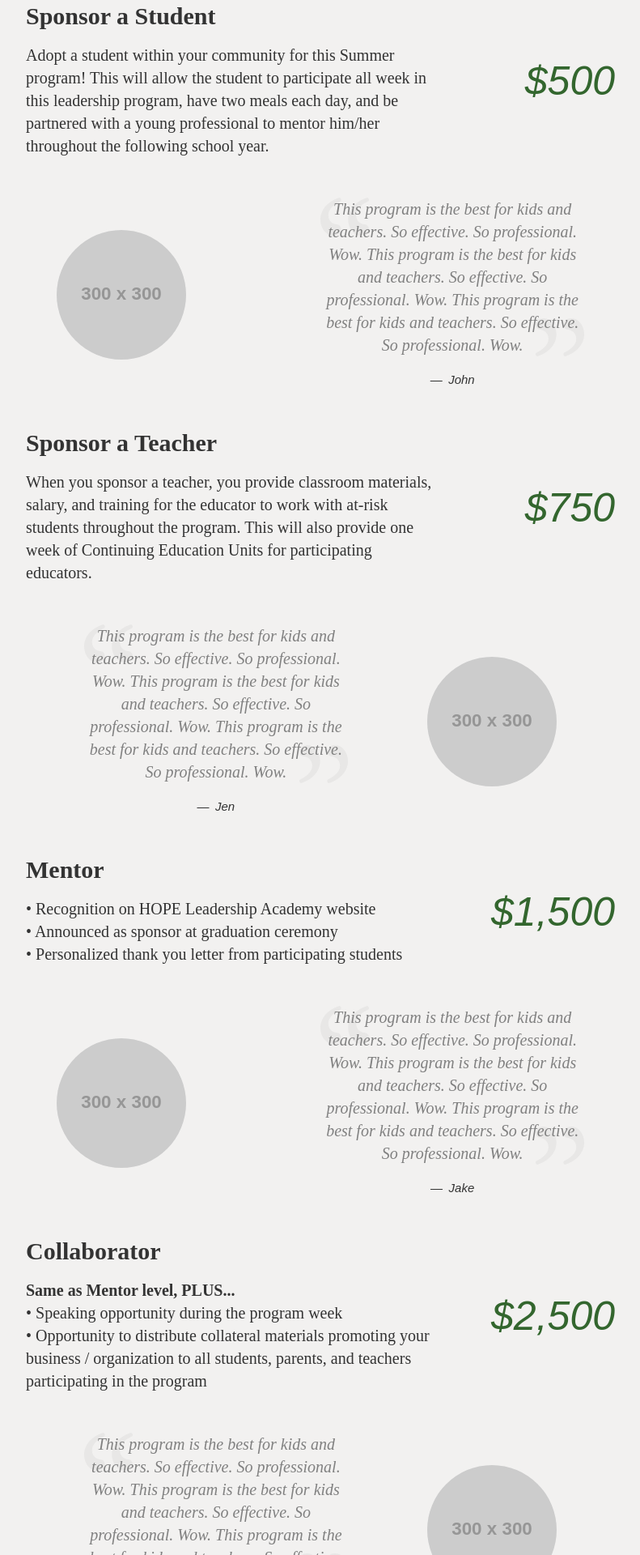
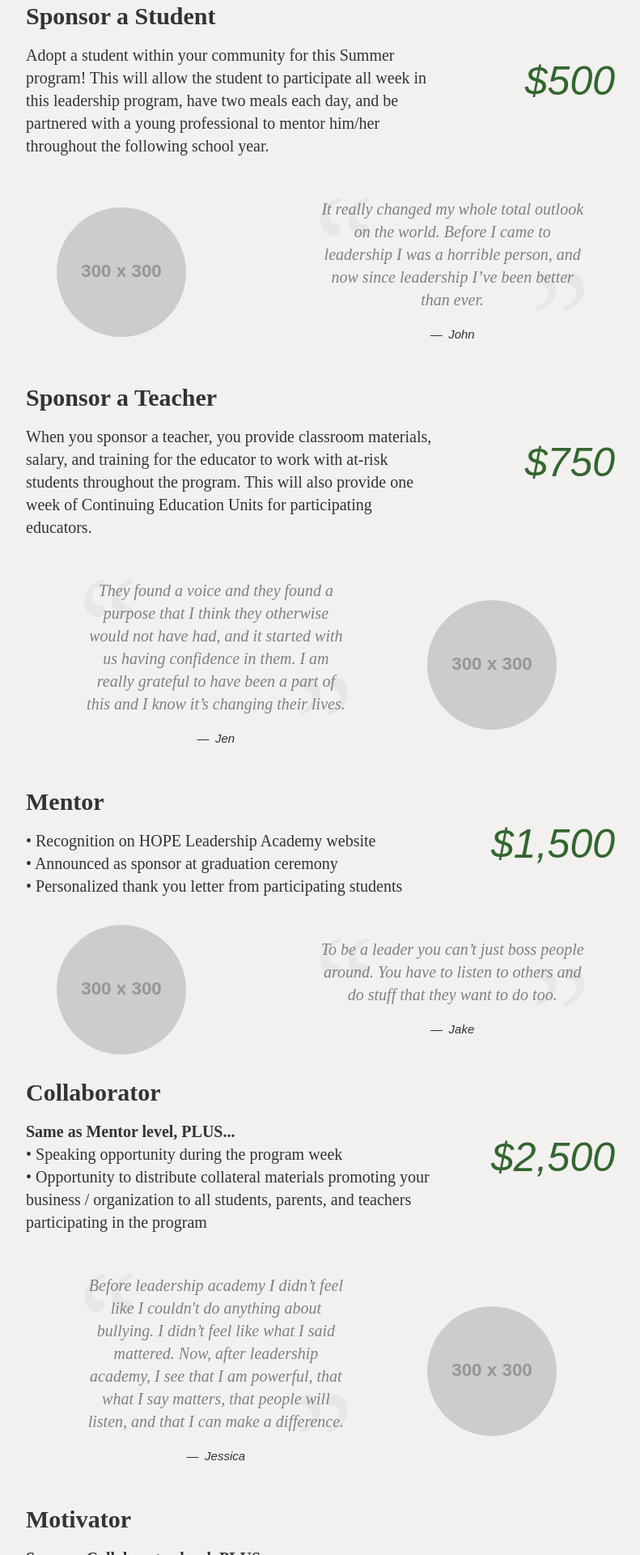
Before and after one commit to TrimMedia/HOPE, a Jekyll site: the page built from donate/index.html, in a window 1280 px wide. Shown: the part 701-2621 px from the top of the page at 81% size, without its empty margins (244-1035 px from the left). Built offline with Jekyll 4.4.1, drawn with Linux system fonts in a browser that asks for light colours; some of the changed text lies outside the part shown.

Commit message:
Update content

```diff
--- a/_data/tiers.yml
+++ b/_data/tiers.yml
@@ -9,9 +9,9 @@
     url: ''
     name: 'John'
     text: >
-            This program is the best for kids and teachers. So effective. So professional. Wow.
-            This program is the best for kids and teachers. So effective. So professional. Wow.
-            This program is the best for kids and teachers. So effective. So professional. Wow.
+            It really changed my whole total outlook on the world. Before I came
+            to leadership I was a horrible person, and now since leadership I’ve
+            been better than ever.
 
 - title: 'Sponsor a Teacher'
   price: '$750'
@@ -24,9 +24,10 @@
     url: ''
     name: 'Jen'
     text: >
-            This program is the best for kids and teachers. So effective. So professional. Wow.
-            This program is the best for kids and teachers. So effective. So professional. Wow.
-            This program is the best for kids and teachers. So effective. So professional. Wow.
+            They found a voice and they found a purpose that I think they
+            otherwise would not have had, and it started with us having confidence
+            in them. I am really grateful to have been a part of this and I know
+            it’s changing their lives.
 
 - title: 'Mentor'
   price: '$1,500'
@@ -38,9 +39,8 @@
     url: ''
     name: 'Jake'
     text: >
-            This program is the best for kids and teachers. So effective. So professional. Wow.
-            This program is the best for kids and teachers. So effective. So professional. Wow.
-            This program is the best for kids and teachers. So effective. So professional. Wow.
+            To be a leader you can’t just boss people around. You have to listen
+            to others and do stuff that they want to do too.
 
 - title: 'Collaborator'
   price: '$2,500'
@@ -54,9 +54,10 @@
     url: ''
     name: 'Jessica'
     text: >
-            This program is the best for kids and teachers. So effective. So professional. Wow.
-            This program is the best for kids and teachers. So effective. So professional. Wow.
-            This program is the best for kids and teachers. So effective. So professional. Wow.
+            Before leadership academy I didn’t feel like I couldn't do anything about
+            bullying. I didn’t feel like what I said mattered. Now, after leadership
+            academy, I see that I am powerful, that what I say matters, that people
+            will listen, and that I can make a difference.
 
 - title: 'Motivator'
   price: '$5,000'
@@ -69,9 +70,7 @@
     url: ''
     name: 'Jeremy'
     text: >
-            This program is the best for kids and teachers. So effective. So professional. Wow.
-            This program is the best for kids and teachers. So effective. So professional. Wow.
-            This program is the best for kids and teachers. So effective. So professional. Wow.
+            I just hope I make it back next time.
 
 - title: 'Influencer'
   price: '$10,000'
--- a/css/main.css
+++ b/css/main.css
@@ -81,7 +81,6 @@ p > ul {
 a {
   text-decoration: none;
   color: inherit;
-  -webkit-transition: all .3s ease;
   transition: all .3s ease;
   display: inline-block; }
   a:hover, a:focus {
@@ -118,9 +117,7 @@ option,
 button,
 input[type="submit"],
 .button {
-  -webkit-transition: .3s ease;
   transition: .3s ease;
-  -webkit-transition-property: background color opacity;
   transition-property: background color opacity;
   border-radius: 0.5em;
   border: none; }
@@ -301,7 +298,6 @@ Components
 
 .header__content {
   padding: 1.5em 0;
-  background: -webkit-linear-gradient(0deg, #f2f1f0 50%, rgba(242, 241, 240, 0));
   background: linear-gradient(90deg, #f2f1f0 50%, rgba(242, 241, 240, 0)); }
   @media screen and (min-width: 900px) {
     .header__content > .container {
@@ -318,11 +314,9 @@ Components
     height: 30%; }
   .banner:after {
     top: 0;
-    background: -webkit-linear-gradient(#f2f1f0, rgba(242, 241, 240, 0));
     background: linear-gradient(#f2f1f0, rgba(242, 241, 240, 0)); }
   .banner:before {
     bottom: 0;
-    background: -webkit-linear-gradient(bottom, #f2f1f0, rgba(242, 241, 240, 0));
     background: linear-gradient(bottom, #f2f1f0, rgba(242, 241, 240, 0)); }
   @media screen and (min-width: 900px) {
     .banner {
@@ -360,7 +354,6 @@ Components
     margin-right: 1em;
     color: #a9a8a8;
     cursor: pointer;
-    -webkit-transition: color .3s ease;
     transition: color .3s ease; }
   .link-list--interactive > .link-list__item--active {
     color: #333333; }
@@ -370,21 +363,9 @@ Components
   margin-top: 1.5em; }
 
 .image-list {
-  display: -webkit-box;
-  display: -webkit-flex;
-  display: -ms-flexbox;
   display: flex;
-  -webkit-box-orient: horizontal;
-  -webkit-box-direction: normal;
-  -webkit-flex-direction: row;
-      -ms-flex-direction: row;
   flex-direction: row;
-  -webkit-flex-wrap: wrap;
-      -ms-flex-wrap: wrap;
   flex-wrap: wrap;
-  -webkit-box-pack: center;
-  -webkit-justify-content: center;
-      -ms-flex-pack: center;
   justify-content: center; }
 
 .image-list__item {
@@ -442,68 +423,36 @@ Components
 .cta-list {
   margin-top: 2em;
   text-align: center;
-  display: -webkit-box;
-  display: -webkit-flex;
-  display: -ms-flexbox;
   display: flex;
-  -webkit-flex-wrap: wrap;
-      -ms-flex-wrap: wrap;
   flex-wrap: wrap; }
 
 header + .cta-list {
   margin-top: 0; }
 
 .cta-list__item {
-  -webkit-flex-basis: 20em;
-      -ms-flex-preferred-size: 20em;
   flex-basis: 20em;
-  -webkit-box-flex: 1;
-  -webkit-flex-grow: 1;
-      -ms-flex-positive: 1;
   flex-grow: 1;
   font-size: .9em;
   line-height: 1.4em;
   padding: 3em 2em;
   margin: 0;
   overflow: hidden;
-  display: -webkit-box;
-  display: -webkit-flex;
-  display: -ms-flexbox;
   display: flex;
-  -webkit-box-orient: vertical;
-  -webkit-box-direction: normal;
-  -webkit-flex-direction: column;
-      -ms-flex-direction: column;
   flex-direction: column;
-  -webkit-box-align: center;
-  -webkit-align-items: center;
-      -ms-flex-align: center;
   align-items: center;
-  -webkit-box-pack: justify;
-  -webkit-justify-content: space-between;
-      -ms-flex-pack: justify;
   justify-content: space-between; }
 
 .donation-list__item {
   padding: 1em;
   margin: 0;
-  -webkit-transition: background .3s ease;
   transition: background .3s ease;
-  display: -webkit-box;
-  display: -webkit-flex;
-  display: -ms-flexbox;
   display: flex;
-  -webkit-flex-wrap: wrap;
-      -ms-flex-wrap: wrap;
   flex-wrap: wrap; }
   .donation-list__item:hover {
     background: #dfe4dd; }
   .donation-list__item:last-child {
     border-bottom: none; }
   .donation-list__item > .info {
-    -webkit-box-flex: 1;
-    -webkit-flex: 1 0 55%;
-        -ms-flex: 1 0 55%;
     flex: 1 0 55%;
     margin-right: 5%; }
     .donation-list__item > .info > ul {
@@ -536,7 +485,6 @@ header + .cta-list {
     height: 100%;
     width: .5em;
     content: '';
-    background: -webkit-linear-gradient(left, rgba(242, 241, 240, 0), #f2f1f0);
     background: linear-gradient(to right, rgba(242, 241, 240, 0), #f2f1f0);
     z-index: 1; }
   .timeline:before {
@@ -547,27 +495,16 @@ header + .cta-list {
     height: 100%;
     width: .5em;
     content: '';
-    background: -webkit-linear-gradient(right, rgba(242, 241, 240, 0), #f2f1f0);
     background: linear-gradient(to left, rgba(242, 241, 240, 0), #f2f1f0);
     z-index: 1; }
 
 .quote {
   width: 85%;
   margin: 0 auto;
-  display: -webkit-box;
-  display: -webkit-flex;
-  display: -ms-flexbox;
   display: flex;
-  -webkit-flex-wrap: wrap;
-      -ms-flex-wrap: wrap;
   flex-wrap: wrap;
-  -webkit-box-align: center;
-  -webkit-align-items: center;
-      -ms-flex-align: center;
   align-items: center;
   text-align: left;
-  -webkit-justify-content: space-around;
-      -ms-flex-pack: distribute;
   justify-content: space-around; }
   .quote__img {
     width: 8rem;
@@ -577,10 +514,6 @@ header + .cta-list {
   .quote__txt {
     margin-right: 0; }
   .quote--reverse {
-    -webkit-box-orient: horizontal;
-    -webkit-box-direction: reverse;
-    -webkit-flex-direction: row-reverse;
-        -ms-flex-direction: row-reverse;
     flex-direction: row-reverse; }
     .quote--reverse > .quote__txt {
       margin-right: 1.5em;
@@ -591,7 +524,6 @@ header + .cta-list {
   height: 2px;
   background: #a9a8a8;
   position: absolute;
-  bottom: -webkit-calc(1.5em - 2px);
   bottom: calc(1.5em - 2px);
   z-index: -1;
   margin-bottom: 1em; }
@@ -644,3 +576,5 @@ Trumps & Hacks
 
 .u-hidden {
   display: none; }
+
+/*# sourceMappingURL=main.css.map */
--- a/program/index.html
+++ b/program/index.html
@@ -29,7 +29,7 @@ intro: "H.O.P.E. Leadership Academy is a three-year program that incorporates Po
               <p class="timeline__bubble {{ theCycle }}">
                 {{ m.text }}
               </p>
-              <img class="timeline__icon" src="{{site.baseurl}}/assets/img/timeline-icon.png">
+              <img class="timeline__icon" src="{{site.baseurl}}/assets/img/icons/{{ m.icon }}">
             </li>
           {% endfor %}
         {% endfor %}
```
Also changed, not shown: _data/program.yml (+22 -22 lines), assets/img/icons/bolt.svg (added), assets/img/icons/book.svg (added), assets/img/icons/chat-bubble.svg (added), assets/img/icons/mouse.svg (added), assets/img/icons/pencil.svg (added). Lines whose indentation alone changed are shown as unchanged.
